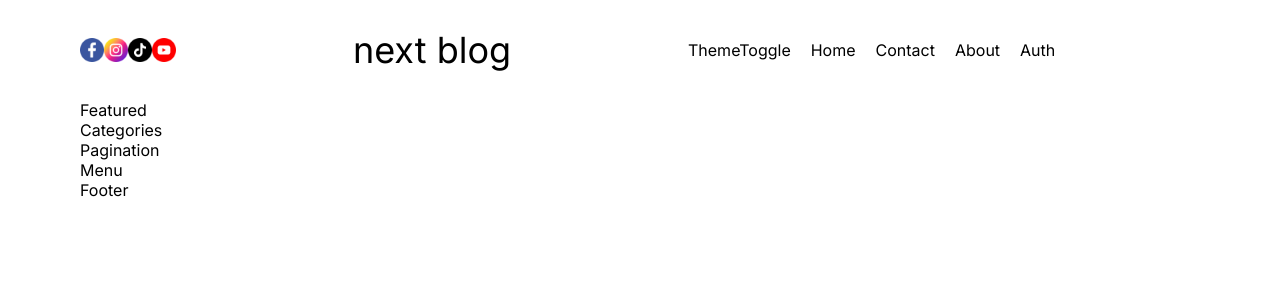
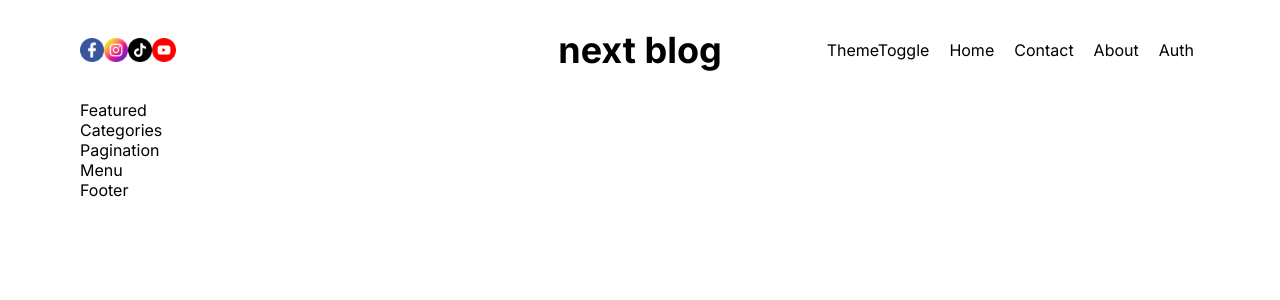
Before and after one commit to FREDVUNI/next-blog, a Next.js app: page / in a window 1280 px wide. Shown: the top 300 px of the page. Built offline with nearby package versions, Linux system fonts and the light colour scheme.

Commit message:
chore: style the navbar

```diff
--- a/src/components/navbar/navbar.module.css
+++ b/src/components/navbar/navbar.module.css
@@ -7,6 +7,7 @@
 .social {
   display: flex;
   gap: 10;
+  flex: 1;
 }
 .links {
   display: flex;
@@ -17,4 +18,5 @@
   flex: 1;
   text-align: center;
   font-size: 36px;
+  font-weight: bold;
 }
```
